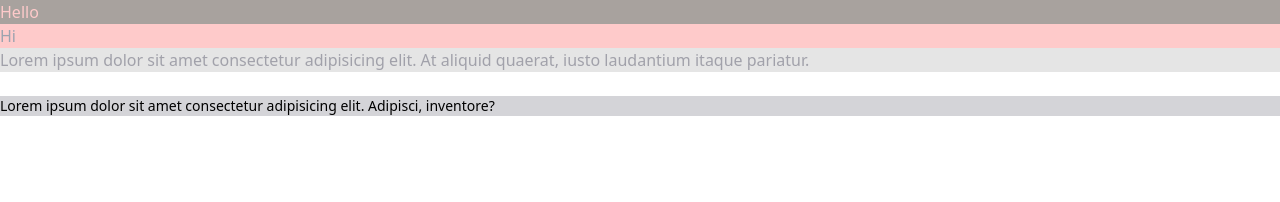
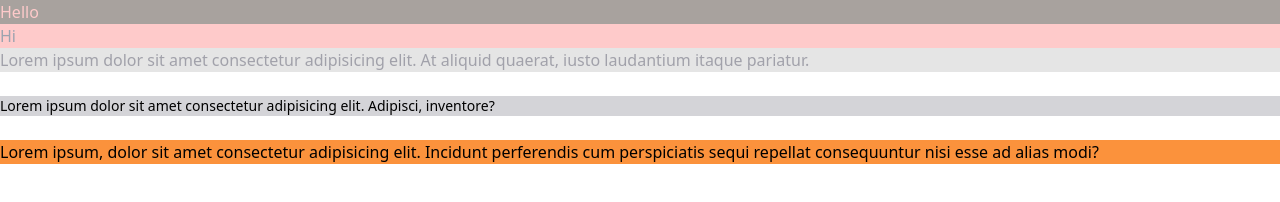
Before and after one commit to Jannatul-76/Typographic-Tailwind, a plain HTML site: page Index.html in a window 1280 px wide. Drawn offline with nearby package versions, Linux system fonts and the light colour scheme.

Commit message:
font size

```diff
--- a/Index.html
+++ b/Index.html
@@ -17,5 +17,10 @@
 
 <p class="text-sm	bg-zinc-300		">Lorem ipsum dolor sit amet consectetur adipisicing elit. Adipisci, inventore?</p>
 
+<br>
+<p class="bg-orange-400 font-medium		">
+    Lorem ipsum, dolor sit amet consectetur adipisicing elit. Incidunt perferendis cum perspiciatis sequi repellat consequuntur nisi esse ad alias modi?
+</p>
+
 </body>
 </html>
```
